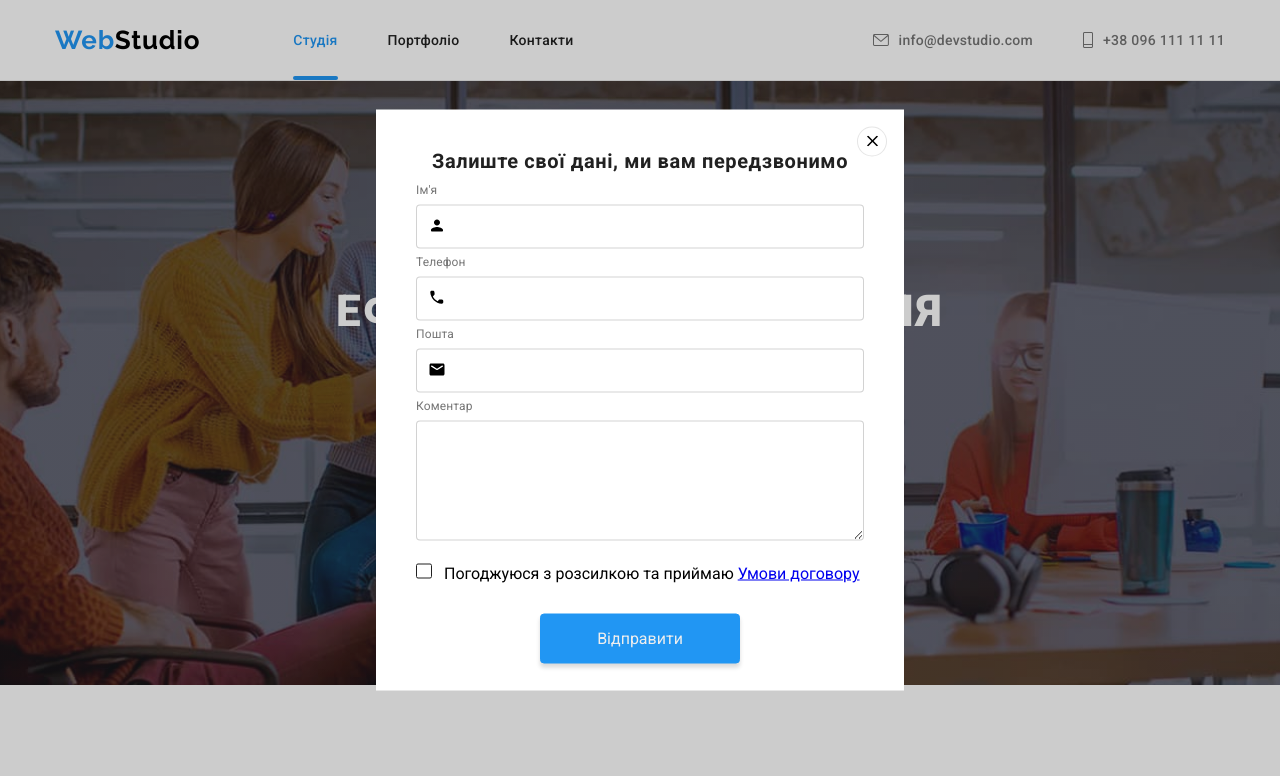
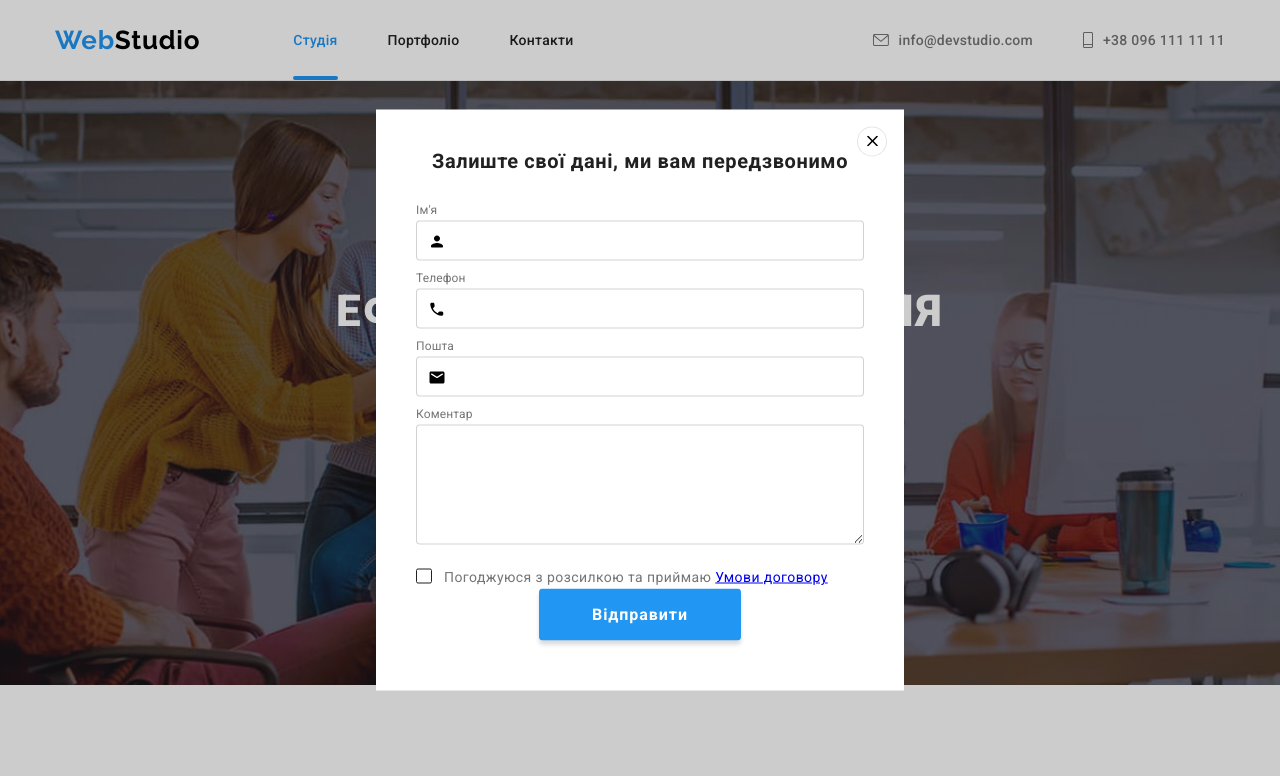
Before and after one commit to Poof322/goit-markup-hw-006, a plain HTML site: page index.html in a window 1280 px wide. Both pictures are taken after a click on the button "Замовити послугу". Shown: the top 776 px of the page. Drawn offline with nearby package versions, Linux system fonts and the light colour scheme.

Commit message:
goit-markup-hw-006

```diff
--- a/css/styles.css
+++ b/css/styles.css
@@ -590,6 +590,7 @@ img {
 }
 
 .mailbox-title{
+  margin-bottom: 20px;
 font-weight: 700;
 font-size: 14px;
 line-height: 16px;
@@ -602,7 +603,6 @@ color: #FFFFFF;
 .mailbox-input{
   width:358px ;
   height: 50px;
-  margin-top: 20px ;
   padding: 15px;
   color: #ffffff;
   border: 1px solid rgba(255, 255, 255, 0.3);
@@ -613,6 +613,7 @@ color: #FFFFFF;
 
 
 .mailbox-button{
+  position: relative;
   width: 200px;
   height: 50px;
   font-weight: 700;
@@ -629,6 +630,10 @@ color: #FFFFFF;
 }
 
 .mailbox-icon{
+  position: absolute;
+  top: 50%;
+  transform: translateY(-50%);
+  margin-left: 10px;
   fill: #FFFFFF;
 }
 
@@ -799,6 +804,7 @@ color: #FFFFFF;
 
 .modal {
   position: absolute;
+  padding: 40px;
   top: 50%;
   left: 50%;
   transform: translate(-50%, -50%);
@@ -813,8 +819,9 @@ color: #FFFFFF;
   line-height: 23px;
   text-align: center;
   letter-spacing: 0.03em;
+  margin-bottom: 30px;
   color: #212121;
-  margin: 40px 40px auto 40px;
+
 }
 
 .modal-close-button {
@@ -842,26 +849,23 @@ color: #FFFFFF;
   line-height: 14px;
   letter-spacing: 0.01em;
   color: #757575;
-  margin-bottom: 8px;
-  margin-top: 10px;
-  margin-left: 40px;
+  margin-bottom: 4px;
 }
 
 .form-control {
   position: relative;
-  width: 100%;
-  max-width: 448px;
-  height: 40px;
-  margin: 0 auto;
+  margin-bottom: 10px;
 }
 
 .form-input {
   width: 100%;
-  padding: 12px 12px 12px 32px;
+  padding: 10px 12px 10px 32px;
+  line-height: 1.125;
   border: 1px solid rgba(33, 33, 33, 0.2);
   border-radius: 4px;
   outline: none;
-  cursor: pointer;
+  transition: border-color 250ms;
+  transition-timing-function: cubic-bezier(0.4, 0, 0.2, 1);
 }
 
 .form-input:focus {
@@ -873,6 +877,8 @@ color: #FFFFFF;
   top: 12px;
   left: 12px;
   fill: currentColor;
+  transition: fill 250ms;
+  transition-timing-function: cubic-bezier(0.4, 0, 0.2, 1);
 }
 
 .form-control:focus-within .form-icon {
@@ -880,16 +886,15 @@ color: #FFFFFF;
 }
 
 .form-textarea {
+  display: block;
   width: 100%;
   max-width: 448px;
   height: 120px;
   padding: 12px;
-  margin-left: 40px;
+  margin-left: 0;
   margin-bottom: 20px;
-
   border: 1px solid rgba(33, 33, 33, 0.2);
   border-radius: 4px;
-  cursor: pointer;
 }
 
 
@@ -903,8 +908,15 @@ color: #FFFFFF;
 .checkbox-label {
   position: relative;
   padding-left: 28px;
-  margin-left: 40px;
-  cursor: pointer;
+  margin-bottom: 30px;
+  font-weight: 400;
+font-size: 14px;
+line-height: 24px;
+
+letter-spacing: 0.03em;
+
+color: #757575;
+
 }
 
 .checkbox-label::before {
@@ -929,6 +941,7 @@ color: #FFFFFF;
   background-image: url(../images/SVG/Vector.svg#icon-Vector-2);
   background-repeat: no-repeat;
   background-color: #2196f3;
+  transform: translate();
   opacity: 0;
   content: "";
 }
@@ -941,18 +954,18 @@ color: #FFFFFF;
 
 .modal-button {
   display: block;
-  align-items: center;
-  text-align: center;
-  width: 200px;
-  height: 50px;
-  margin: 30px auto 40px;
-  text-align: center;
-  color: #eeeeee;
+  margin: 0 auto;
+  padding: 9px 51px;
+  font-size: 16px;
+  line-height: 1.88;
+  letter-spacing: 0.06em;
+  font-weight: 700;
+  color: #FFFFFF;
   background-color: #2196f3;
-  border: 1px solid #2196f3;
+  border-color: transparent;
   border-radius: 4px;
-  box-shadow: 0px 4px 4px rgba(0, 0, 0, 0.15);
-  cursor: pointer;
+  box-shadow: 0px 4px 4px rgb(0 0 0 / 15%);
+  cursor: pointer
 }
 
 .modal-button:hover{
--- a/index.html
+++ b/index.html
@@ -383,8 +383,8 @@
       <div class="container footer-box">
         <div>
         <a href="./index.html" lang="en" class="webstudio-footer">
-          <span style="color: #2196f3">Web</span
-          ><span style="color: #ffffff">Studio</span>
+          <span style="color: #2196f3">Web</span>
+          <span style="color: #ffffff">Studio</span>
         </a>
         <address>
           <ul class="container-footer-address">
@@ -406,8 +406,8 @@
               </a>
             </li>
           </ul>
-
         </div>
+      </address>
         <div class="container-net">
           <p class="net-title">Приєднуйтесь</p>
           <ul class="net-list">
@@ -440,9 +440,8 @@
             </li>
           </ul>
         </div>
-
-        <div class="footer-mailbox">
-        <h2 class="mailbox-title">Підпишіться на розсилку</h2>
+        <form class="footer-mailbox">
+        <p class="mailbox-title">Підпишіться на розсилку</p>
         <label class="mailbox-label">
           <input class="mailbox-input" type="email" name="email" placeholder=" E-mail"/>
         </label>
@@ -453,13 +452,12 @@
             </use>
           </svg>
         </button>
-
-        </div>
+        </form>
       </div>
+    </footer>
 
 
-    </address>
-    </footer>
+
      <div class="backdrop is-hidden" data-modal>
       <div class="modal">
         <button class="modal-close-button" type="button" data-modal-close>
@@ -468,9 +466,9 @@
           </use>
         </svg>
       </button>
-        <h2 class="title-modal">
+        <p class="title-modal">
           Залиште свої дані, ми вам передзвонимо
-        </h2>
+        </p>
         <form name="contact-form">
           <label class="form-label" for="person-name">Ім'я</label>
           <div class="form-control">
@@ -540,7 +538,7 @@
 
 
         </label>
-        <button class="modal-button" type="sumbit">Відправити</button>
+        <button class="modal-button" type="submit">Відправити</button>
         </form>
       </div>
      </div>
```
Also changed, not shown: portfolio.html (+2 -6 lines).
